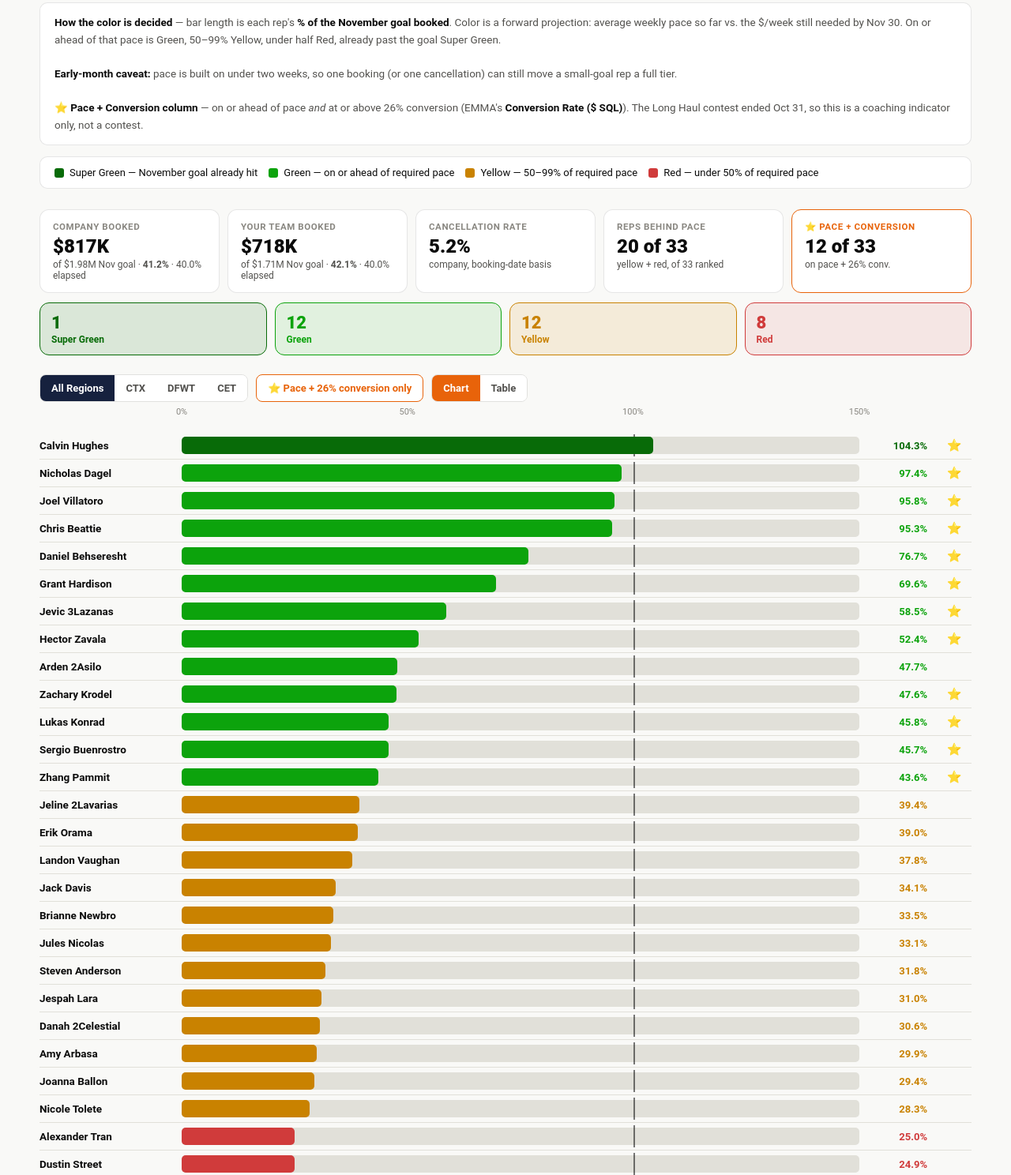
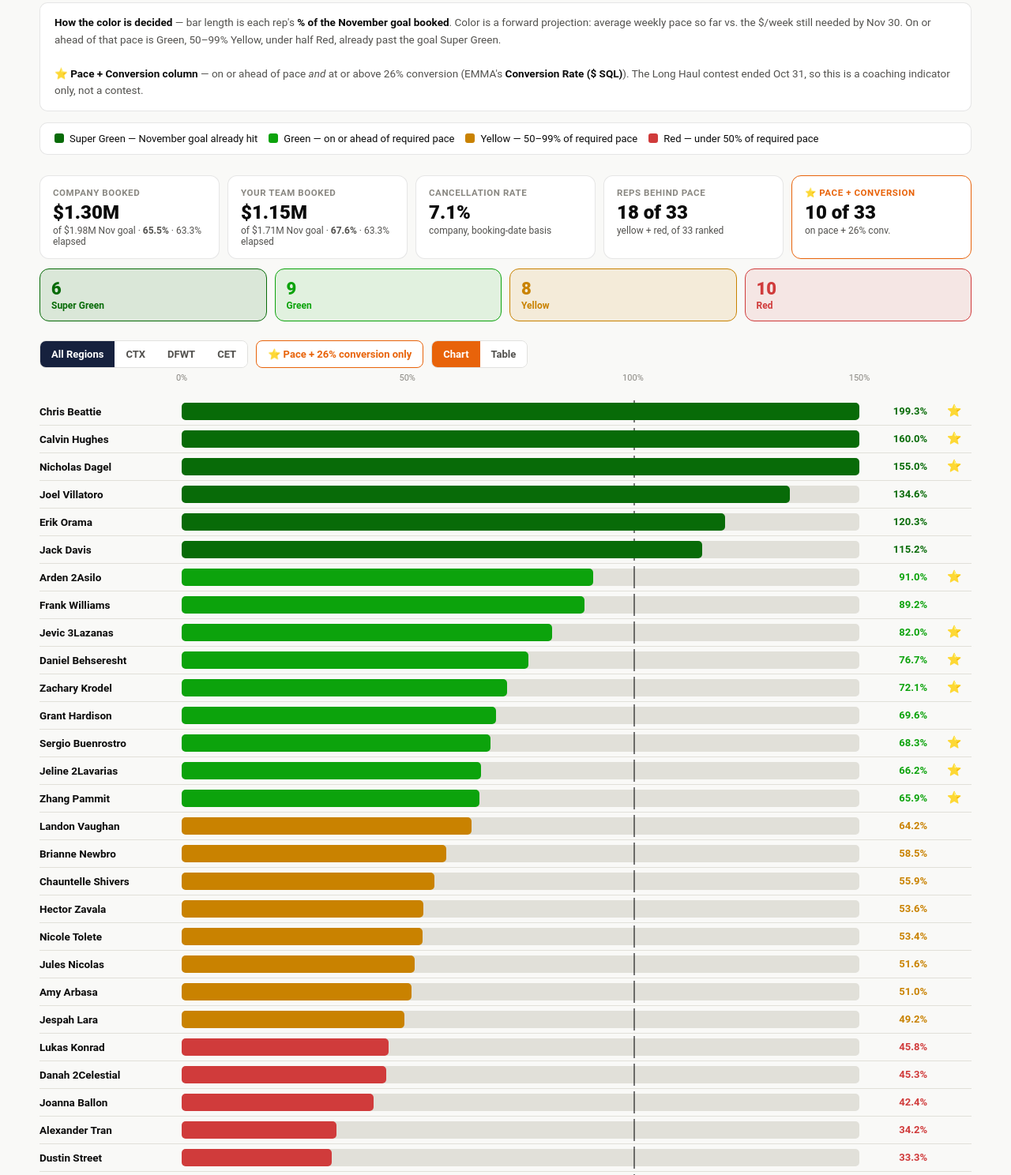
Before and after one commit to AWARE13/einstein-sales-pacing-4ec269233800, a plain HTML site: page index.html in a window 1280 px wide. Shown: the part 207-1695 px from the top of the page at 79% size. Drawn offline with Linux system fonts and the light colour scheme.

Commit message:
Refresh — 2026-11-19
Co-Authored-By: Claude Opus 5.5 <noreply@anthropic.com>

```diff
--- a/index.html
+++ b/index.html
@@ -267,8 +267,8 @@
   <div class="p-eyebrow">Sales Dashboard · EMMA V4</div>
   <h1 class="p-title">Individual Sales Pacing — November 2026</h1>
   <p class="p-sub">
-    Period <b>Nov 1 – Nov 30, 2026</b> (November goals) · today is <b>Nov 12</b> — day <b>12 of 30</b>
-    (<b>40.0%</b> of the month elapsed) · 33 reps ranked.
+    Period <b>Nov 1 – Nov 30, 2026</b> (November goals) · today is <b>Nov 19</b> — day <b>19 of 30</b>
+    (<b>63.3%</b> of the month elapsed) · 33 reps ranked.
     <br>Running on November only because December and January goals aren't fully loaded in EMMA yet.
     The final Q3 close-out is frozen at
     <a href="./q3-final.html" style="color:var(--accent)">q3-final.html</a>.
@@ -278,9 +278,6 @@
     <b>How the color is decided</b> — bar length is each rep's <b>% of the November goal booked</b>. Color
     is a forward projection: average weekly pace so far vs. the $/week still needed by Nov 30. On or
     ahead of that pace is Green, 50–99% Yellow, under half Red, already past the goal Super Green.
-    <br><br>
-    <b>Early-month caveat:</b> pace is built on under two weeks, so one booking (or one cancellation)
-    can still move a small-goal rep a full tier.
     <br><br>
     <b>⭐ Pace + Conversion column</b> — on or ahead of pace <i>and</i> at or above 26% conversion
     (EMMA's <b>Conversion Rate ($ SQL)</b>). The Long Haul contest ended Oct 31, so this is a coaching
@@ -300,17 +297,17 @@
   <div class="p-tiles">
     <div class="p-tile">
       <div class="p-tile-label">Company Booked</div>
-      <div class="p-tile-value">$817K</div>
-      <div class="p-tile-sub">of $1.98M Nov goal · <b>41.2%</b> · 40.0% elapsed</div>
+      <div class="p-tile-value">$1.30M</div>
+      <div class="p-tile-sub">of $1.98M Nov goal · <b>65.5%</b> · 63.3% elapsed</div>
     </div>
     <div class="p-tile">
       <div class="p-tile-label">Your Team Booked</div>
-      <div class="p-tile-value">$718K</div>
-      <div class="p-tile-sub">of $1.71M Nov goal · <b>42.1%</b> · 40.0% elapsed</div>
+      <div class="p-tile-value">$1.15M</div>
+      <div class="p-tile-sub">of $1.71M Nov goal · <b>67.6%</b> · 63.3% elapsed</div>
     </div>
     <div class="p-tile">
       <div class="p-tile-label">Cancellation Rate</div>
-      <div class="p-tile-value">5.2%</div>
+      <div class="p-tile-value">7.1%</div>
       <div class="p-tile-sub">company, booking-date basis</div>
     </div>
     <div class="p-tile">
@@ -361,7 +358,7 @@
       <thead>
         <tr>
           <th>Sales Rep</th><th>Booked</th><th>Goal</th><th>% Goal</th>
-          <th>Needed / wk</th><th>Avg pace / wk (Nov 1 – Nov 12)</th>
+          <th>Needed / wk</th><th>Avg pace / wk (Nov 1 – Nov 19)</th>
           <th>Conv. ($ SQL)</th><th>Status</th><th>⭐ Pace + Conv.</th>
         </tr>
       </thead>
@@ -371,28 +368,30 @@
 
   <div class="p-foot">
     <b>Excluded from ranking</b> — no real individual quota: EMMA System (auto-assigned leads,
-    $99,157 booked of a $277,637 November target). Therese Ablang, Brian Herzig, Amanda Ware, Donna
+    $146,376 booked of a $277,637 November target). Therese Ablang, Brian Herzig, Amanda Ware, Donna
     Carrillo, Nhel Banayad, Ralph Bustillo and Joseph Mcreynolds do not appear in the November table.
-    Rance Pope ($9,401 booked) and Cameron Klepac have no November goal this month and are left off.
+    Rance Pope ($12,928 booked) and Cameron Klepac have no November goal this month and are left off.
     <br><b>Region coverage:</b> every ranked rep is mapped — CTX 13, CET 11, DFWT 9. No unmapped reps.
     <br><b>Why November only:</b> December and January goals aren't fully loaded in EMMA (Alexander Tran
     shows a $70,000 November goal inside a $91,000 Q4 total), so a quarter view would understate targets
     and flatter pace. This switches back to the full Q4 view once the later months are entered.
-    <br><b>Where November stands:</b> company <b>41.2%</b> ($817,349 of $1,983,119), Amanda's team
-    <b>42.1%</b> ($718,192 of $1,705,482) against 40.0% of the month elapsed, so both are ahead of the
-    clock. The 33 ranked reps plus Rance Pope's $9,401 account for all of the team's dollars. Calvin Hughes is
-    already past his November goal ($91,294 of $87,500). Nicholas Dagel, Joel Villatoro and Chris Beattie
-    are each under $750 from theirs. By region: CTX 52.7%, DFWT 41.0%, CET 36.2%.
-    <br><b>Worth a look:</b> Hector Zavala's November booked total fell from about $19,040 on Nov 10 to
-    $9,172 on Nov 12 (likely a cancellation or a moved job), taking him from past goal to 52.4%.
-    <br><b>Conversion:</b> every ranked rep has a conversion figure. The conversion bar moved from 20% to 26% on Nov 12. Arden 2Asilo is on pace but at 23.6%, just under it.
+    <br><b>Where November stands:</b> company <b>65.5%</b> ($1,299,216 of $1,983,119), Amanda's team
+    <b>67.6%</b> ($1,152,841 of $1,705,482) against 63.3% of the month elapsed, so both are still ahead of the
+    clock. The 33 ranked reps plus Rance Pope's $12,928 account for all of the team's dollars. Six reps are
+    past their November goal: Chris Beattie (199%), Calvin Hughes (160%), Nicholas Dagel (155%), Joel
+    Villatoro (135%), Erik Orama (120%) and Jack Davis (115%). Arden 2Asilo is $9,435 away. By region:
+    CTX 78.6%, DFWT 76.6%, CET 59.0%. CET is the one region behind the clock.
+    <br><b>Changes since Nov 12:</b> no goal changes and no booked-total drops. Biggest week: Frank Williams went from
+    6.4% to 89.2% and Calvin Hughes added about $48,700.
+    <br><b>Conversion:</b> every ranked rep has a conversion figure. The bar is 26% (raised from 20% on Nov 12). On pace
+    but under 26%: Joel Villatoro, Erik Orama, Jack Davis, Frank Williams and Grant Hardison.
     <br><b>Companion reports:</b> the final Q3 close-out is at
     <a href="./q3-final.html" style="color:var(--accent)">q3-final.html</a>, the Aug–Sept close-out at
     <a href="./aug-sept-final.html" style="color:var(--accent)">aug-sept-final.html</a> and the
     August close-out at
     <a href="./august-final.html" style="color:var(--accent)">august-final.html</a>.
     The Q4 view as of Nov 10 is kept in the private repo.
-    <br>Pulled from EMMA's Sales Report, Nov 1 – Nov 30, 2026 range, on <b>Nov 12, 2026, ~9:20 AM CT</b>.
+    <br>Pulled from EMMA's Sales Report, Nov 1 – Nov 30, 2026 range, on <b>Nov 19, 2026, ~1:00 PM CT</b>.
   </div>
 
 </div>
@@ -401,42 +400,42 @@
 (function(){
   // [name, booked, novemberGoal, emmaWeeklyRunRate ($/wk still needed; negative = past goal), region, conversionPctSQLDollars]
   var reps = [
-    ["Calvin Hughes", 91293.50, 87500.00, -1562.03, "CTX", 49.19],
-    ["Nicholas Dagel", 10228.00, 10500.00, 112.00, "CTX", 100.00],
-    ["Joel Villatoro", 16759.00, 17500.00, 305.12, "CTX", 31.80],
-    ["Chris Beattie", 10011.00, 10500.00, 201.35, "DFWT", 39.69],
-    ["Daniel Behseresht", 8053.00, 10500.00, 1007.59, "CTX", 91.22],
-    ["Grant Hardison", 7306.00, 10500.00, 1315.18, "DFWT", 100.00],
-    ["Jevic 3Lazanas", 66534.00, 113750.00, 19441.88, "CET", 33.33],
-    ["Hector Zavala", 9172.00, 17500.00, 3429.18, "CTX", 49.02],
-    ["Arden 2Asilo", 50033.60, 105000.00, 22633.22, "CET", 23.64],
-    ["Zachary Krodel", 8331.00, 17500.00, 3775.47, "DFWT", 39.24],
-    ["Lukas Konrad", 8023.00, 17500.00, 3902.29, "CTX", 26.91],
-    ["Sergio Buenrostro", 4802.00, 10500.00, 2346.24, "CTX", 28.58],
-    ["Zhang Pammit", 53356.00, 122500.00, 28471.06, "CET", 34.95],
-    ["Jeline 2Lavarias", 41362.00, 105000.00, 26203.88, "CET", 26.88],
-    ["Erik Orama", 6831.00, 17500.00, 4393.12, "DFWT", 15.97],
-    ["Landon Vaughan", 6609.00, 17500.00, 4484.53, "DFWT", 49.83],
-    ["Jack Davis", 3578.00, 10500.00, 2850.24, "DFWT", 5.94],
-    ["Brianne Newbro", 23463.00, 70000.00, 19162.29, "CET", 35.12],
-    ["Jules Nicolas", 57918.00, 175000.00, 48210.24, "CET", 39.14],
-    ["Steven Anderson", 3339.00, 10500.00, 2948.65, "DFWT", 18.51],
-    ["Jespah Lara", 27135.50, 87500.00, 24855.97, "CTX", 18.78],
-    ["Danah 2Celestial", 37545.02, 122500.00, 34981.46, "CET", 30.54],
-    ["Amy Arbasa", 31365.00, 105000.00, 30320.29, "CET", 32.56],
-    ["Joanna Ballon", 51468.00, 175000.00, 50866.12, "CET", 25.61],
-    ["Nicole Tolete", 29763.50, 105000.00, 30979.74, "CET", 17.45],
-    ["Alexander Tran", 17477.00, 70000.00, 21627.12, "CTX", 29.53],
-    ["Dustin Street", 2617.00, 10500.00, 3245.94, "CTX", 25.47],
-    ["Chauntelle Shivers", 16646.00, 70000.00, 21969.29, "CET", 25.28],
-    ["Khevan Dueck", 2369.00, 10500.00, 3348.06, "DFWT", 46.80],
-    ["Garrison Cobe", 2068.00, 17500.00, 6354.35, "CTX", 10.07],
-    ["Shane Heaberlin", 1833.00, 17500.00, 6451.12, "DFWT", 100.00],
-    ["Chris Anderson", 832.00, 10500.00, 3980.94, "CTX", 0.00],
-    ["Frank Williams", 670.00, 10500.00, 4047.65, "CTX", 9.70]
+    ["Chris Beattie", 20926.00, 10500.00, -7298.20, "DFWT", 32.73],
+    ["Calvin Hughes", 139964.50, 87500.00, -36725.15, "CTX", 50.74],
+    ["Nicholas Dagel", 16270.00, 10500.00, -4039.00, "CTX", 27.41],
+    ["Joel Villatoro", 23546.50, 17500.00, -4232.55, "CTX", 19.29],
+    ["Erik Orama", 21045.00, 17500.00, -2481.50, "DFWT", 25.51],
+    ["Jack Davis", 12097.00, 10500.00, -1117.90, "DFWT", 16.15],
+    ["Arden 2Asilo", 95564.60, 105000.00, 6604.78, "CET", 35.74],
+    ["Frank Williams", 9363.00, 10500.00, 795.90, "CTX", 12.14],
+    ["Jevic 3Lazanas", 93312.00, 113750.00, 14306.60, "CET", 31.95],
+    ["Daniel Behseresht", 8053.00, 10500.00, 1712.90, "CTX", 84.27],
+    ["Zachary Krodel", 12620.00, 17500.00, 3416.00, "DFWT", 44.31],
+    ["Grant Hardison", 7306.00, 10500.00, 2235.80, "DFWT", 23.36],
+    ["Sergio Buenrostro", 7176.00, 10500.00, 2326.80, "CTX", 30.25],
+    ["Jeline 2Lavarias", 69484.80, 105000.00, 24860.64, "CET", 27.98],
+    ["Zhang Pammit", 80757.50, 122500.00, 29219.75, "CET", 40.62],
+    ["Landon Vaughan", 11238.00, 17500.00, 4383.40, "DFWT", 41.07],
+    ["Brianne Newbro", 40968.00, 70000.00, 20322.40, "CET", 37.36],
+    ["Chauntelle Shivers", 39154.00, 70000.00, 21592.20, "CET", 39.62],
+    ["Hector Zavala", 9372.00, 17500.00, 5689.60, "CTX", 20.76],
+    ["Nicole Tolete", 56041.50, 105000.00, 34270.95, "CET", 18.77],
+    ["Jules Nicolas", 90354.00, 175000.00, 59252.20, "CET", 43.31],
+    ["Amy Arbasa", 53502.00, 105000.00, 36048.60, "CET", 31.24],
+    ["Jespah Lara", 43077.75, 87500.00, 31095.58, "CTX", 23.29],
+    ["Lukas Konrad", 8023.00, 17500.00, 6633.90, "CTX", 26.91],
+    ["Danah 2Celestial", 55489.00, 122500.00, 46907.70, "CET", 33.07],
+    ["Joanna Ballon", 74261.00, 175000.00, 70517.30, "CET", 25.60],
+    ["Alexander Tran", 23931.00, 70000.00, 32248.30, "CTX", 30.00],
+    ["Dustin Street", 3495.00, 10500.00, 4903.50, "CTX", 25.27],
+    ["Steven Anderson", 3339.00, 10500.00, 5012.70, "DFWT", 18.51],
+    ["Garrison Cobe", 4098.00, 17500.00, 9381.40, "CTX", 16.38],
+    ["Khevan Dueck", 2369.00, 10500.00, 5691.70, "DFWT", 30.98],
+    ["Shane Heaberlin", 2883.00, 17500.00, 10231.90, "DFWT", 16.60],
+    ["Chris Anderson", 832.00, 10500.00, 6767.60, "CTX", 0.00]
   ];
 
-  var WEEKS_ELAPSED = 12 / 7; // Nov 1 -> Nov 12 = 12 days elapsed of a 30-day month
+  var WEEKS_ELAPSED = 19 / 7; // Nov 1 -> Nov 19 = 19 days elapsed of a 30-day month
   var TOTAL_RANKED = reps.length;
   var CONV_GATE = 26; // coaching indicator: 26% weighted conversion (raised from 20% on Nov 12)
   var tierRank = { red:0, yellow:1, green:2, superGreen:3 };
```
